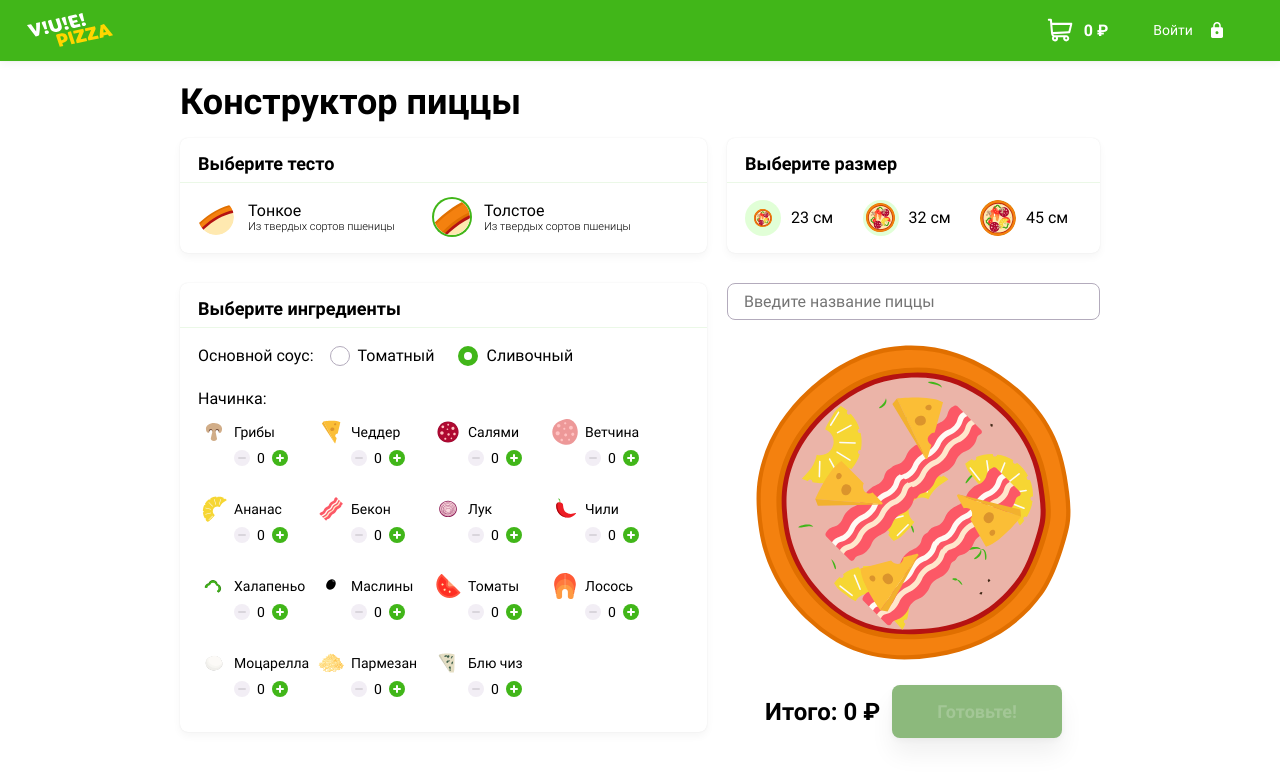
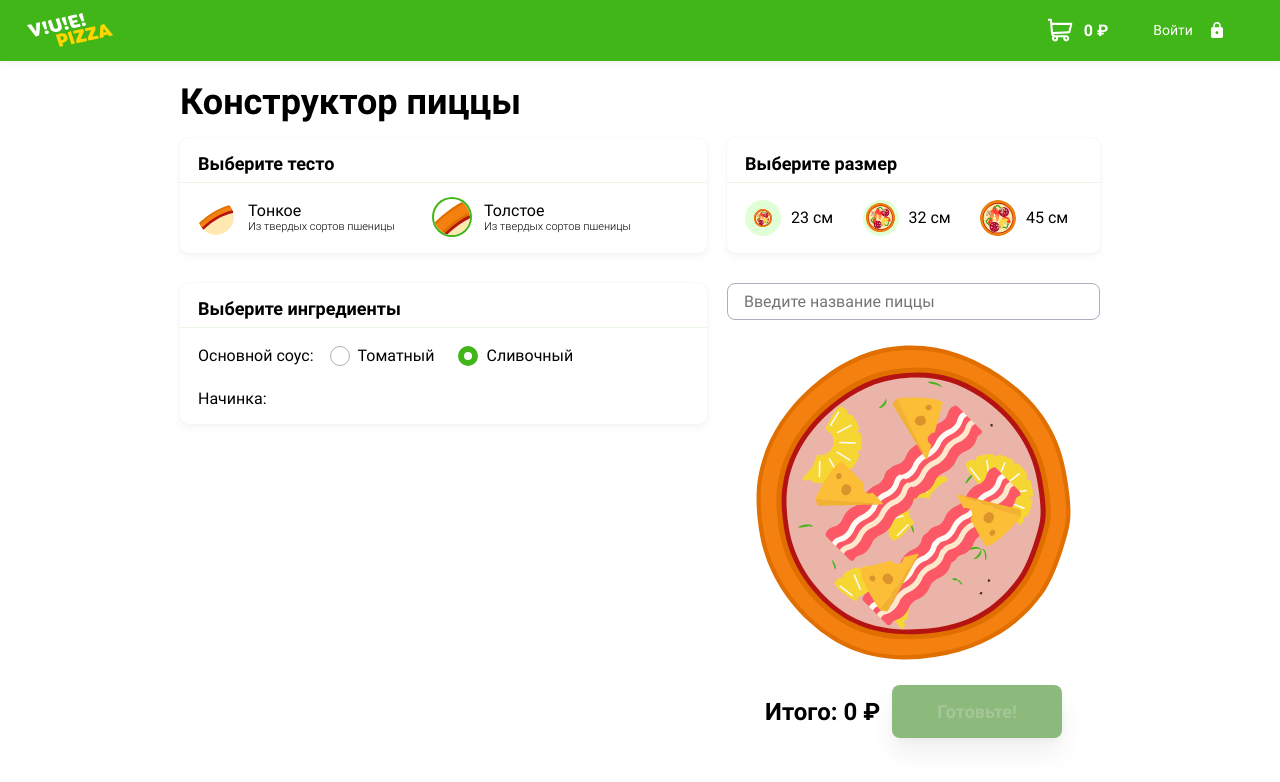
Before and after one commit to htmlacademy-vue/404659-pizza-1, a Vue app in the folder src/frontend/: page / in a window 1280 px wide. Shown: the top 782 px of the page. Built offline with nearby package versions, Linux system fonts and the light colour scheme.

Commit message:
Создан компонент модуля Builder для выбора соуса

```diff
--- a/src/frontend/src/common/constants.js
+++ b/src/frontend/src/common/constants.js
@@ -49,9 +49,11 @@ export const INGREDIENTS = {
 export const SAUCES = {
   Томатный: {
     name: "tomato",
+    checked: false,
   },
   Сливочный: {
     name: "creamy",
+    checked: true,
   },
 };
 
--- a/src/frontend/src/common/helpers.js
+++ b/src/frontend/src/common/helpers.js
@@ -1,4 +1,4 @@
-import { DOUGHS, SIZES } from "./constants";
+import { DOUGHS, SIZES, SAUCES } from "./constants";
 
 export const normalizeDough = (array) => {
   const doughArray = array.map((item) => {
@@ -29,3 +29,16 @@ export const normalizeSize = (array) => {
 
   return sizeArray;
 };
+
+export const normalizeSauce = (array) => {
+  const sizeArray = array.map((item) => {
+    return {
+      id: item.id,
+      name: item.name,
+      value: SAUCES[item.name].name,
+      checked: SAUCES[item.name].checked,
+    };
+  });
+
+  return sizeArray;
+};
--- /dev/null
+++ b/src/frontend/src/modules/builder/components/BuilderIngredientsSelector.vue
@@ -0,0 +1,45 @@
+<template>
+  <div class="content__ingredients">
+    <div class="sheet">
+      <h2 class="title title--small sheet__title">Выберите ингредиенты</h2>
+
+      <div class="sheet__content ingredients">
+        <div class="ingredients__sauce">
+          <p>Основной соус:</p>
+
+          <label
+            v-for="sauce in sauces"
+            :key="sauce.id"
+            class="radio ingredients__input"
+          >
+            <input
+              type="radio"
+              name="sauce"
+              :value="sauce.value"
+              :checked="sauce.checked"
+            />
+            <span>
+              {{ sauce.name }}
+            </span>
+          </label>
+        </div>
+
+        <div class="ingredients__filling">
+          <p>Начинка:</p>
+        </div>
+      </div>
+    </div>
+  </div>
+</template>
+
+<script>
+export default {
+  name: "BuilderIngredientsSelector",
+  props: {
+    sauces: {
+      type: Array,
+      default: () => [],
+    },
+  },
+};
+</script>
--- a/src/frontend/src/views/Index.vue
+++ b/src/frontend/src/views/Index.vue
@@ -8,77 +8,7 @@
 
           <BuilderDoughSelector :doughs="doughs" />
           <BuilderSizeSelector :sizes="sizes" />
-
-          <div class="content__ingredients">
-            <div class="sheet">
-              <h2 class="title title--small sheet__title">
-                Выберите ингредиенты
-              </h2>
-
-              <div class="sheet__content ingredients">
-                <div class="ingredients__sauce">
-                  <p>Основной соус:</p>
-
-                  <label
-                    v-for="sauce in sauces"
-                    :key="sauce.id"
-                    class="radio ingredients__input"
-                  >
-                    <input
-                      type="radio"
-                      name="sauce"
-                      :value="SAUCES[sauce.name].name"
-                      checked
-                    />
-                    <span>
-                      {{ sauce.name }}
-                    </span>
-                  </label>
-                </div>
-
-                <div class="ingredients__filling">
-                  <p>Начинка:</p>
-
-                  <ul class="ingredients__list">
-                    <li
-                      v-for="ingredient in ingredients"
-                      :key="ingredient.id"
-                      class="ingredients__item"
-                    >
-                      <span
-                        :class="`filling filling--${
-                          INGREDIENTS[ingredient.name].name
-                        }`"
-                      >
-                        {{ ingredient.name }}
-                      </span>
-                      <div class="counter counter--orange ingredients__counter">
-                        <button
-                          type="button"
-                          class="counter__button counter__button--minus"
-                          disabled
-                        >
-                          <span class="visually-hidden">Меньше</span>
-                        </button>
-                        <input
-                          type="text"
-                          name="counter"
-                          class="counter__input"
-                          value="0"
-                        />
-                        <button
-                          type="button"
-                          class="counter__button counter__button--plus"
-                        >
-                          <span class="visually-hidden">Больше</span>
-                        </button>
-                      </div>
-                    </li>
-                  </ul>
-                </div>
-              </div>
-            </div>
-          </div>
+          <BuilderIngredientsSelector :sauces="sauces" />
 
           <div class="content__pizza">
             <label class="input">
@@ -113,27 +43,30 @@
 
 <script>
 import pizza from "@/static/pizza.json";
-import { INGREDIENTS, SAUCES } from "@/common/constants";
-import { normalizeDough, normalizeSize } from "@/common/helpers.js";
+import {
+  normalizeDough,
+  normalizeSize,
+  normalizeSauce,
+} from "@/common/helpers.js";
 import AppLayout from "@/layouts/AppLayout.vue";
 import BuilderDoughSelector from "@/modules/builder/components/BuilderDoughSelector";
 import BuilderSizeSelector from "@/modules/builder/components/BuilderSizeSelector";
+import BuilderIngredientsSelector from "@/modules/builder/components/BuilderIngredientsSelector";
 
 export default {
   data() {
+    console.log(normalizeSauce(pizza.sauces));
     return {
       doughs: normalizeDough(pizza.dough),
       sizes: normalizeSize(pizza.sizes),
-      ingredients: pizza.ingredients,
-      sauces: pizza.sauces,
-      INGREDIENTS,
-      SAUCES,
+      sauces: normalizeSauce(pizza.sauces),
     };
   },
   components: {
     AppLayout,
     BuilderDoughSelector,
     BuilderSizeSelector,
+    BuilderIngredientsSelector,
   },
 };
 </script>
```
